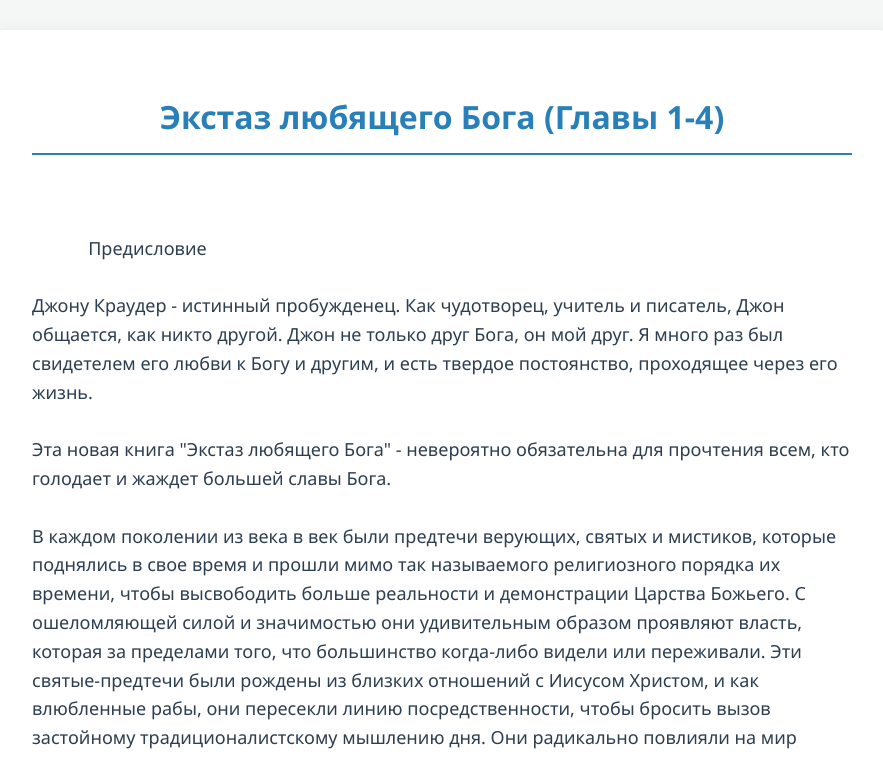
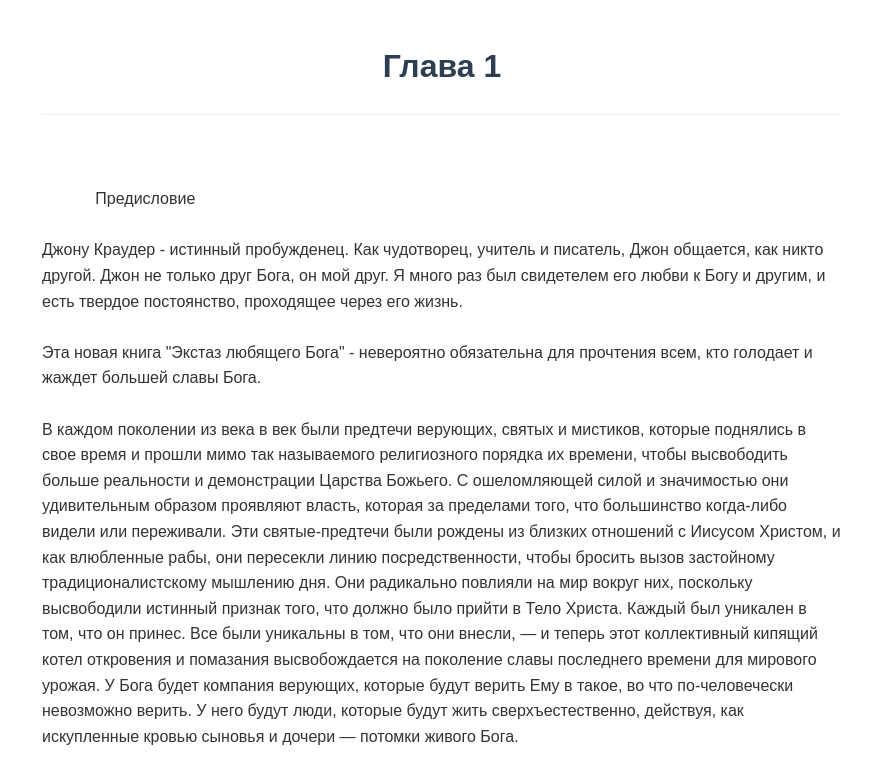
Before and after one commit to eroinov/Mysite, a plain HTML site: page part1.html in a window 1280 px wide. Shown: the top 757 px of the page, without its empty margins (198-1081 px from the left). Drawn offline with Linux system fonts and the light colour scheme.

Commit message:
Update part1.html

```diff
--- a/part1.html
+++ b/part1.html
@@ -3,18 +3,16 @@
 <head>
     <meta charset="UTF-8">
     <meta name="viewport" content="width=device-width, initial-scale=1.0">
-    <title>Экстаз любящего Бога — Часть 1</title>
+    <title>Экстаз любящего Бога — Глава 1</title>
     <style>
-        body { font-family: 'Segoe UI', Tahoma, Geneva, Verdana, sans-serif; line-height: 1.6; color: #2c3e50; max-width: 900px; margin: 0 auto; padding: 30px; background: #f4f7f6; }
-        .book-container { background: white; padding: 40px; border-radius: 12px; box-shadow: 0 4px 15px rgba(0,0,0,0.1); }
-        h1 { color: #2980b9; text-align: center; border-bottom: 2px solid #2980b9; padding-bottom: 10px; }
-        .content { white-space: pre-wrap; font-size: 18px; }
+        body { font-family: sans-serif; line-height: 1.6; color: #333; max-width: 800px; margin: 0 auto; padding: 20px; background: #fff; }
+        .content { white-space: pre-wrap; font-size: 16px; border-top: 1px solid #eee; padding-top: 20px; }
+        h1 { color: #2c3e50; text-align: center; }
     </style>
 </head>
 <body>
-    <div class="book-container">
-        <h1>Экстаз любящего Бога (Главы 1-4)</h1>
-        <div class="content">
+    <h1>Глава 1</h1>
+    <div class="content">
 
             Предисловие
 
@@ -210,7 +208,6 @@
 Нам не нужно ждать конфеты, чтобы испытать это потустороннее опьянение. Пакт уже заключен. Мы можем съесть нашего откормленного теленка сегодня в конфете теперь и сейчас.
 
 «Счастлив тот, кого Ты избрал пребывать во дворах Твоих, близко к Тебе. Мы охотно наполняемся этим, Твой святой храм - это блаженство!» (Псалом 64:5).
-            </div>
-    </div>
+           </div>
 </body>
 </html>
```
